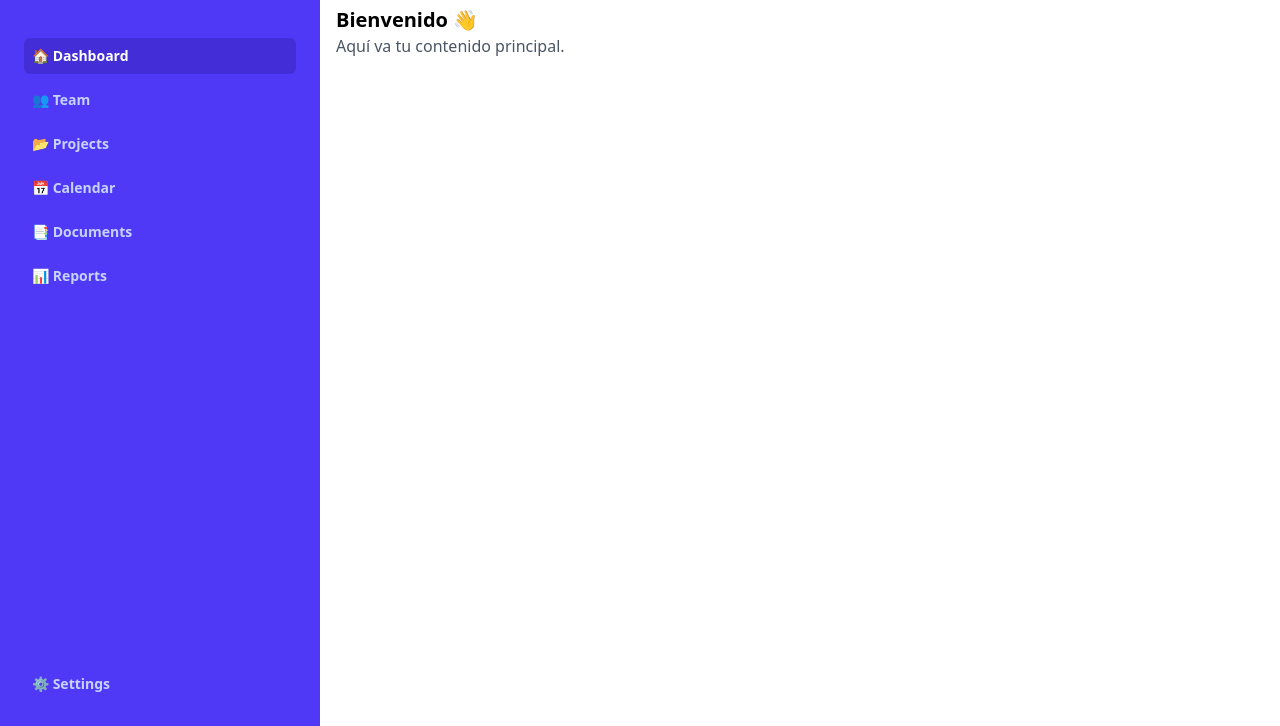
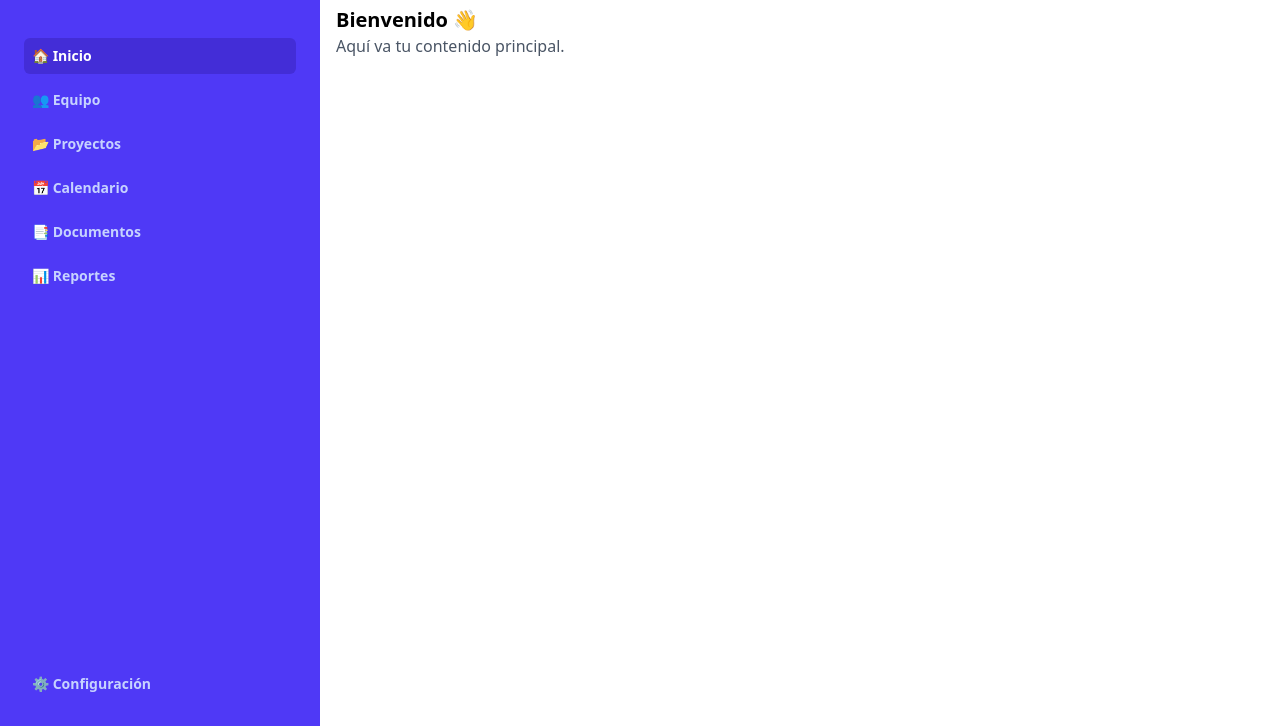
Before and after one commit to Pamp06/Gestartly, a website: page public/principal.html in a window 1280 px wide. Shown: the part 74-800 px from the top of the page. Drawn offline with Linux system fonts and the light colour scheme.

Commit message:
Update principal.html

```diff
--- a/public/principal.html
+++ b/public/principal.html
@@ -29,32 +29,32 @@
         <a
           href="#"
           class="block p-2 rounded-md text-sm font-semibold bg-indigo-700 text-white"
-          >🏠 Dashboard</a
+          >🏠 Inicio</a
         >
         <a
           href="#"
           class="block p-2 rounded-md text-sm font-semibold text-indigo-200 hover:bg-indigo-700 hover:text-white"
-          >👥 Team</a
+          >👥 Equipo</a
         >
         <a
           href="#"
           class="block p-2 rounded-md text-sm font-semibold text-indigo-200 hover:bg-indigo-700 hover:text-white"
-          >📂 Projects</a
+          >📂 Proyectos</a
         >
         <a
           href="#"
           class="block p-2 rounded-md text-sm font-semibold text-indigo-200 hover:bg-indigo-700 hover:text-white"
-          >📅 Calendar</a
+          >📅 Calendario</a
         >
         <a
           href="#"
           class="block p-2 rounded-md text-sm font-semibold text-indigo-200 hover:bg-indigo-700 hover:text-white"
-          >📑 Documents</a
+          >📑 Documentos</a
         >
         <a
           href="#"
           class="block p-2 rounded-md text-sm font-semibold text-indigo-200 hover:bg-indigo-700 hover:text-white"
-          >📊 Reports</a
+          >📊 Reportes</a
         >
       </nav>
 
@@ -62,7 +62,7 @@
         <a
           href="#"
           class="block p-2 rounded-md text-sm font-semibold text-indigo-200 hover:bg-indigo-700 hover:text-white"
-          >⚙️ Settings</a
+          >⚙️ Configuración</a
         >
       </div>
     </aside>
```
